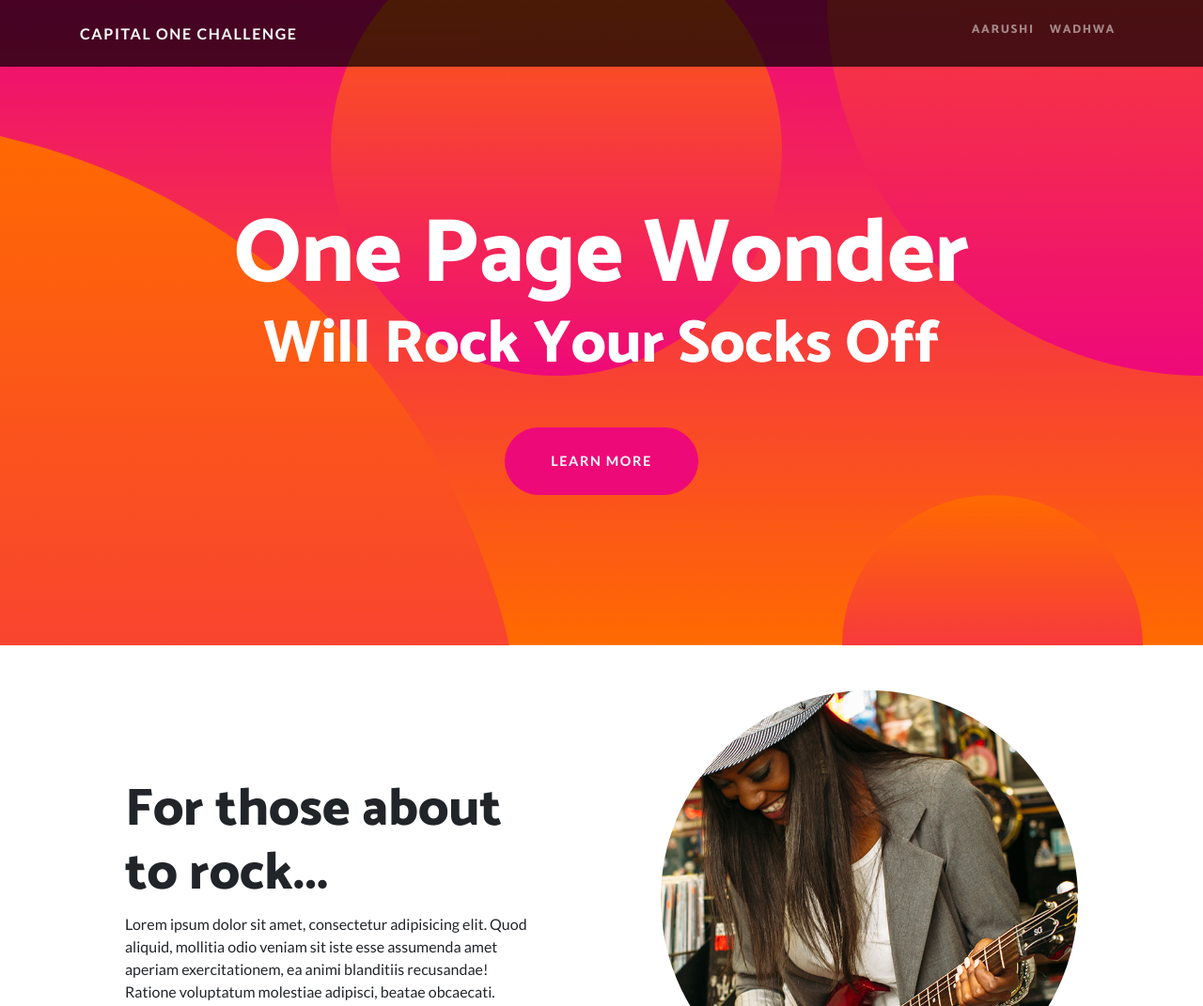
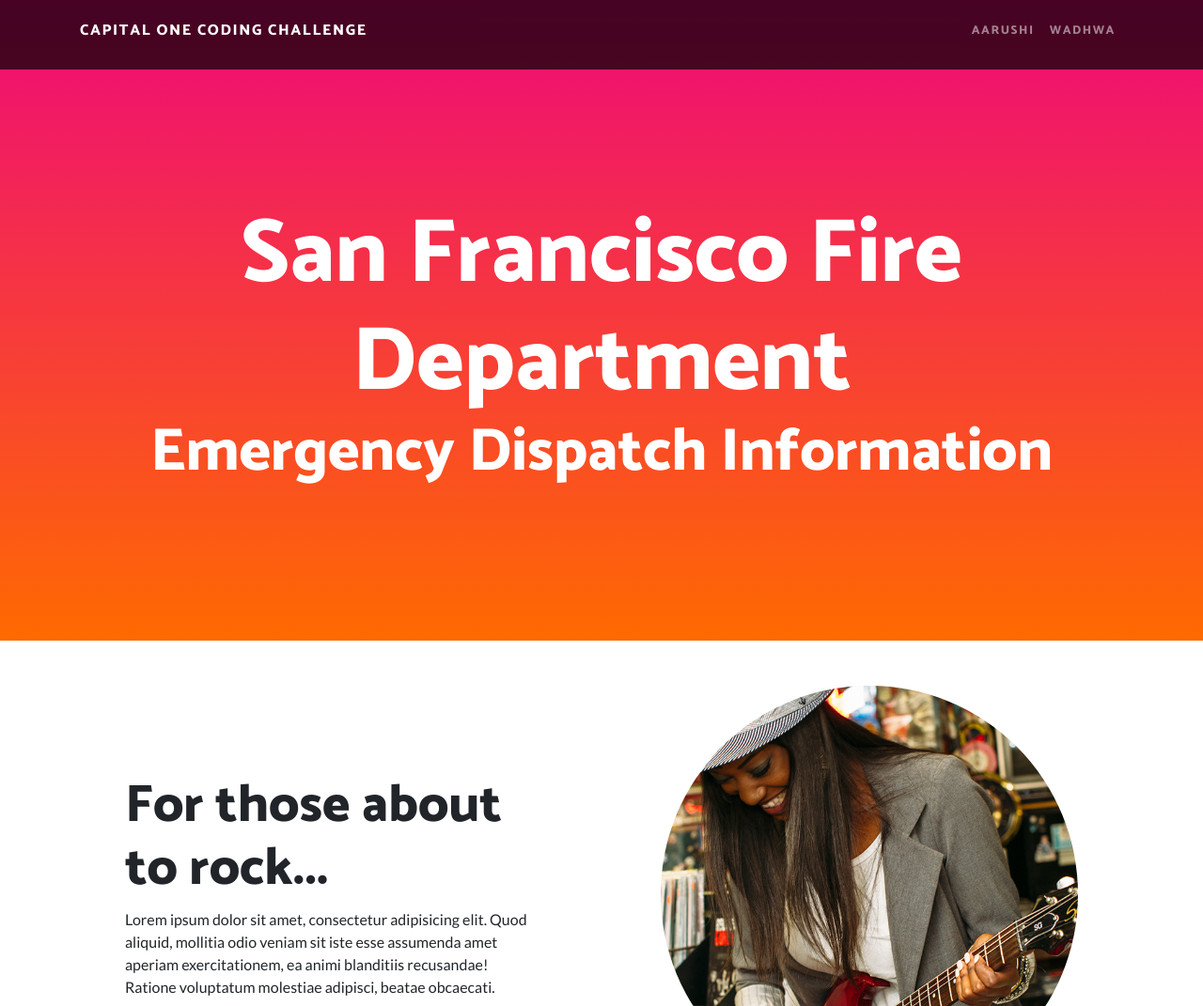
Before and after one commit to aashi4ev/aashi4ev.github.io, a website: page index.html in a window 1280 px wide. Shown: the top 1071 px of the page at 94% size. Drawn offline with Linux system fonts and the light colour scheme.

Commit message:
header done 1

```diff
--- a/css/one-page-wonder.css
+++ b/css/one-page-wonder.css
@@ -53,7 +53,7 @@
   overflow: hidden;
   padding-top: calc(7rem + 72px);
   padding-bottom: 7rem;
-  background: linear-gradient(0deg, #ff6a00 0%, #ee0979 100%);
+  background-image: "../img/SFfire.jpeg";
   background-repeat: no-repeat;
   background-position: center center;
   background-attachment: scroll;
--- a/index.html
+++ b/index.html
@@ -27,17 +27,17 @@
     <!-- Navigation -->
     <nav class="navbar navbar-expand-lg navbar-dark navbar-custom fixed-top">
       <div class="container">
-        <a class="navbar-brand" href="#">Capital One Challenge</a>
+        <h1 class="navbar-brand" >Capital One Coding Challenge</h1>
         <button class="navbar-toggler" type="button" data-toggle="collapse" data-target="#navbarResponsive" aria-controls="navbarResponsive" aria-expanded="false" aria-label="Toggle navigation">
           <span class="navbar-toggler-icon"></span>
         </button>
         <div class="collapse navbar-collapse" id="navbarResponsive">
           <ul class="navbar-nav ml-auto">
             <li class="nav-item">
-              <h1 class="nav-link" >Aarushi</a>
+              <h1 class="nav-link">Aarushi</h1>
             </li>
             <li class="nav-item">
-              <h1 class="nav-link">Wadhwa</a>
+              <h1 class="nav-link">Wadhwa</h1>
             </li>
           </ul>
         </div>
@@ -47,15 +47,10 @@
     <header class="masthead text-center text-white">
       <div class="masthead-content">
         <div class="container">
-          <h1 class="masthead-heading mb-0">One Page Wonder</h1>
-          <h2 class="masthead-subheading mb-0">Will Rock Your Socks Off</h2>
-          <a href="#" class="btn btn-primary btn-xl rounded-pill mt-5">Learn More</a>
+          <h1 class="masthead-heading mb-0">San Francisco Fire Department</h1>
+          <h2 class="masthead-subheading mb-0">Emergency Dispatch Information</h2>
         </div>
       </div>
-      <div class="bg-circle-1 bg-circle"></div>
-      <div class="bg-circle-2 bg-circle"></div>
-      <div class="bg-circle-3 bg-circle"></div>
-      <div class="bg-circle-4 bg-circle"></div>
     </header>
 
     <section>
```
Also changed, not shown: img/SFfire.jpg (added).
